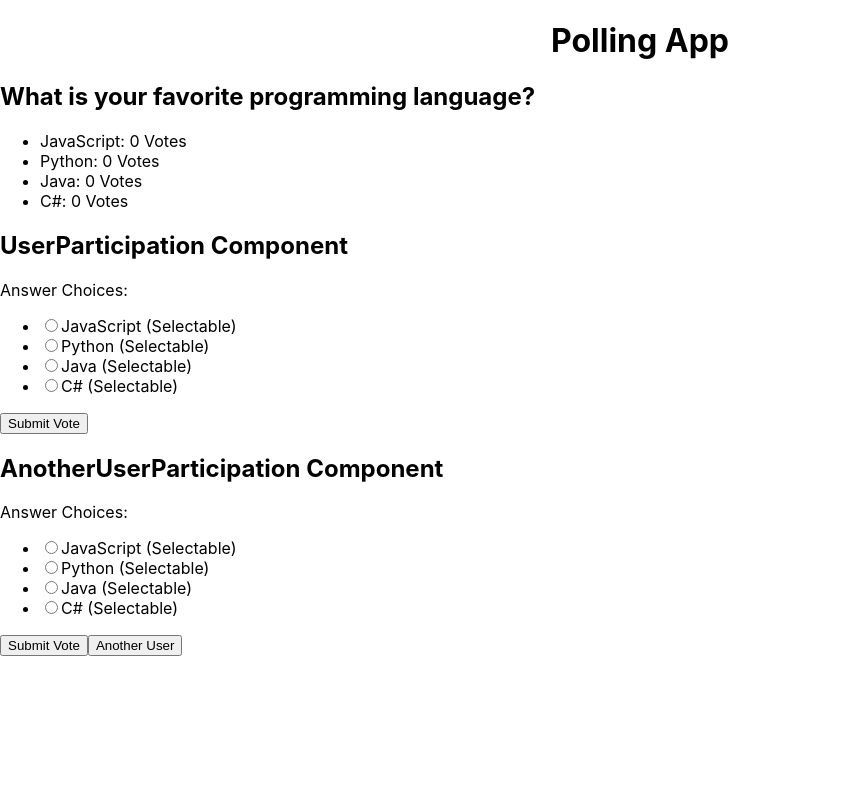
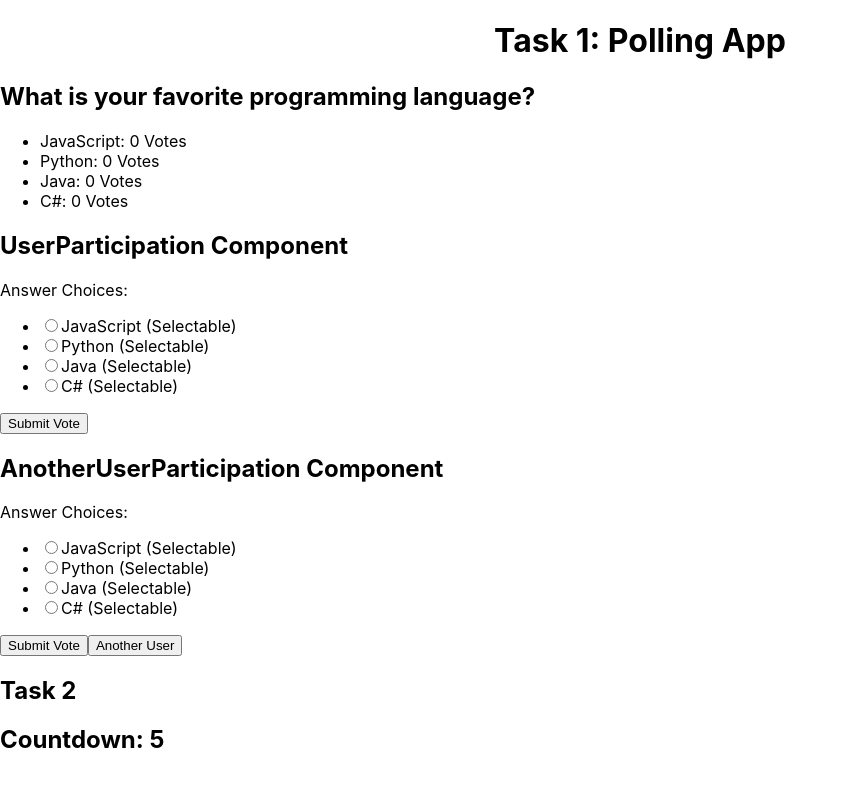
Before and after one commit to Farhan2k19/EAD-Exam, a React (Create React App) app: page / in a window 1280 px wide. Shown: the top 786 px of the page, without its empty margins (0-848 px from the left). Built offline with nearby package versions, Linux system fonts and the light colour scheme.

Commit message:
Timer Component task 2

```diff
--- a/src/App.js
+++ b/src/App.js
@@ -1,6 +1,7 @@
 import './App.css';
 import PollDisplay from './Components/PollDisplay';
 import UserParticipation from './Components/UserParticipation';
+import Timer from './Components/Timer';
 function App() {
 
 
@@ -19,10 +20,15 @@ function App() {
     <>
     <div className="App">
       <h1>
-        Polling App
+
+       Task 1: Polling App
       </h1>
     </div>
     <PollDisplay  />
+    <h2>
+      Task 2
+    </h2>
+    <Timer/>
 
 
 
--- /dev/null
+++ b/src/Components/Timer.jsx
@@ -0,0 +1,29 @@
+import React, { useState, useEffect } from 'react';
+
+const Timer = () => {
+  const [countdown, setCountdown] = useState(10);
+
+  useEffect(() => {
+    const timer = setInterval(() => {
+      setCountdown((prevCountdown) => prevCountdown - 1);
+    }, 1000);
+
+    if (countdown === 0) {
+      clearInterval(timer);
+    }
+
+    return () => clearInterval(timer);
+  }, [countdown]);
+
+  return (
+    <div>
+      {countdown === 0 ? (
+        <h2>Time's Up!</h2>
+      ) : (
+        <h2>Countdown: {countdown}</h2>
+      )}
+    </div>
+  );
+};
+
+export default Timer;
```
